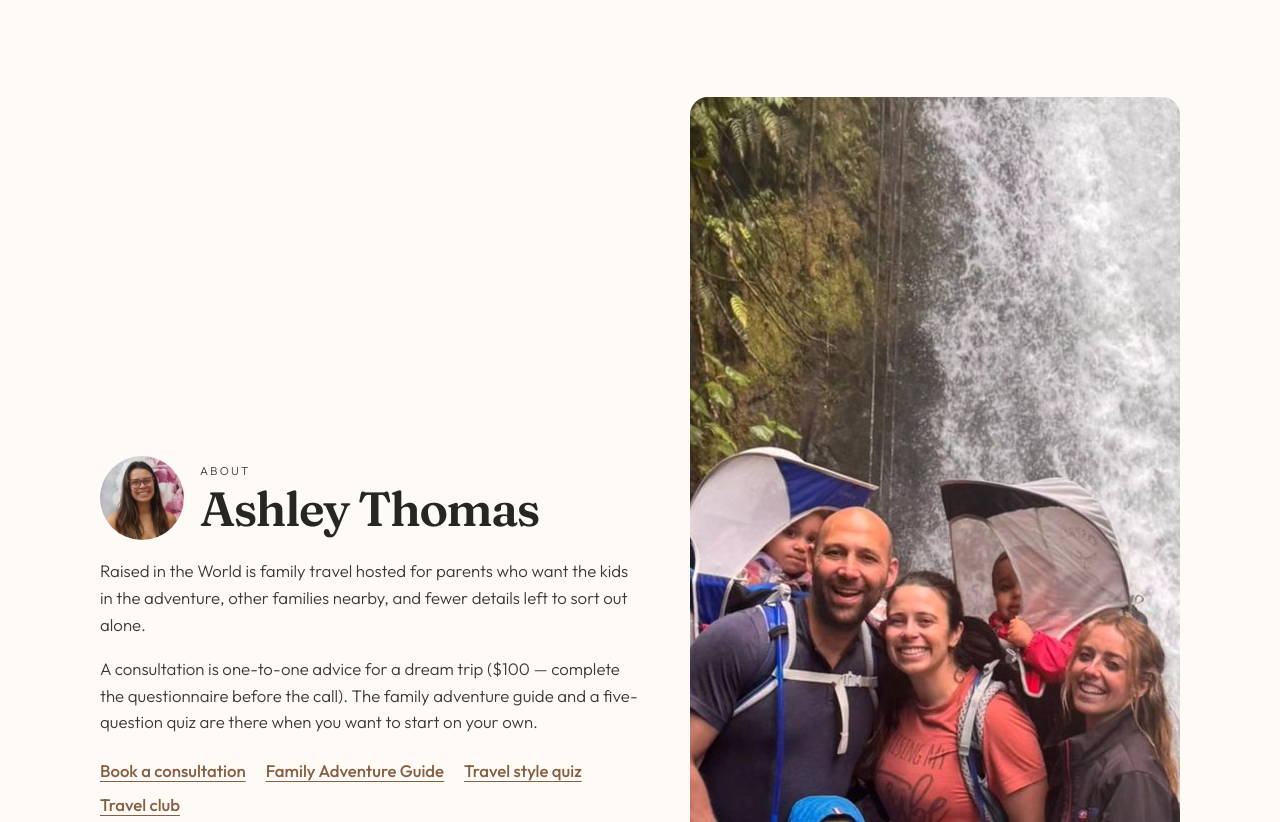
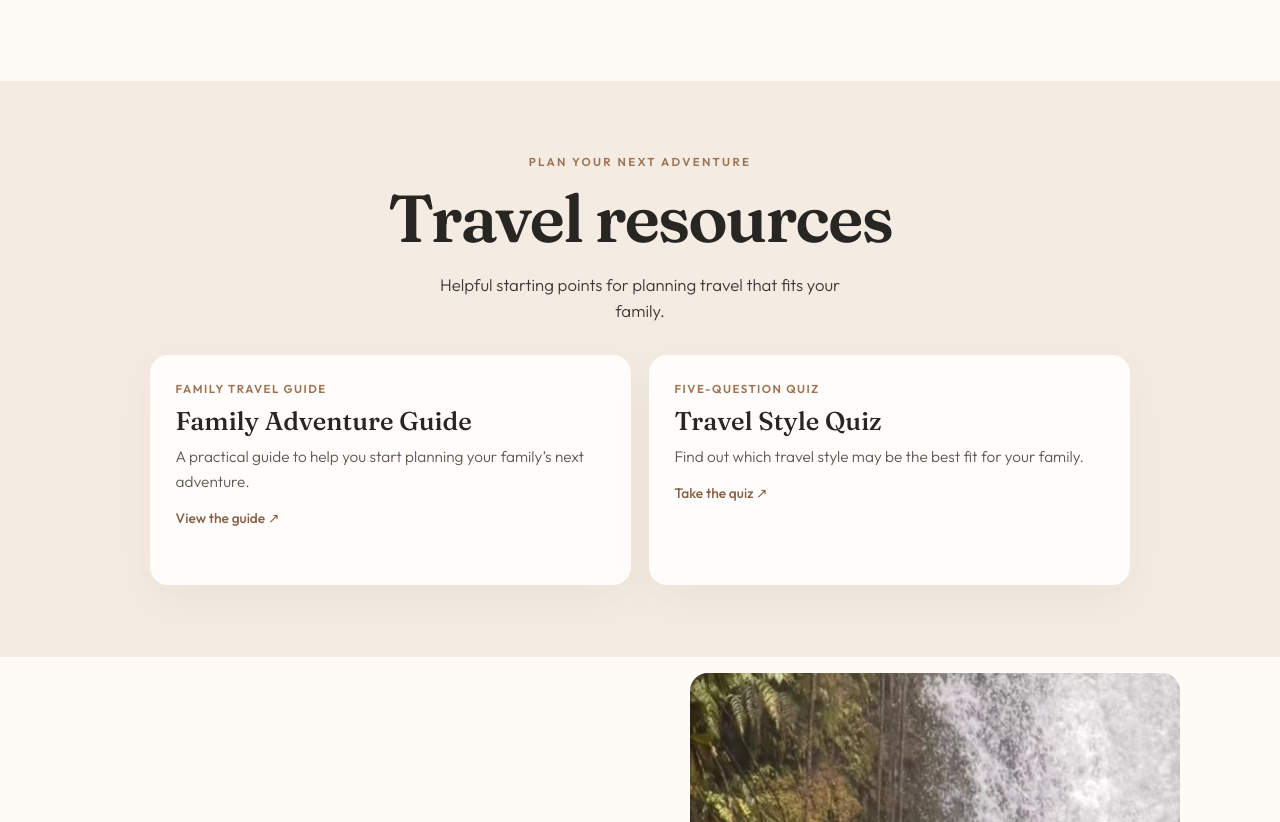
Before and after one commit to websmmaths/raisedintheworld, a plain HTML site: page index.html in a window 1280 px wide. Shown: the part 1380-2202 px from the top of the page. Drawn offline with Linux system fonts and the light colour scheme.

Commit message:
Add resources and newsletter links to the homepage

```diff
--- a/index.html
+++ b/index.html
@@ -19,9 +19,9 @@
       </a>
       <nav class="nav" aria-label="Primary">
         <a href="#about">About</a>
-        <a href="https://v2.stan.store/Raisedintheworld/p/book-your-15-min-travel-consultation-?lang=en">Services</a>
         <a href="#trips">Group Trips</a>
-        <a href="https://v2.stan.store/Raisedintheworld/p/the-family-adventure-guide?lang=en">Resources</a>
+        <a href="#resources">Resources</a>
+        <a class="btn btn-newsletter" href="https://app.tern.travel/public/forms/WlwMiCXL6wgWtOTvWgu0ig/responses/new">Join the newsletter</a>
         <a class="btn" href="https://v2.stan.store/Raisedintheworld/p/book-your-15-min-travel-consultation-?lang=en">Plan a trip</a>
       </nav>
     </div>
@@ -89,6 +89,28 @@
       </div>
     </section>
 
+    <section class="resources" id="resources" aria-labelledby="resources-title">
+      <div class="wrap resources-inner">
+        <p class="eyebrow">Plan your next adventure</p>
+        <h2 id="resources-title">Travel resources</h2>
+        <p class="sub">Helpful starting points for planning travel that fits your family.</p>
+        <div class="resource-grid">
+          <a class="resource-card" href="https://v2.stan.store/Raisedintheworld/p/the-family-adventure-guide?lang=en">
+            <span class="resource-type">Family travel guide</span>
+            <span class="resource-name">Family Adventure Guide</span>
+            <span class="resource-description">A practical guide to help you start planning your family’s next adventure.</span>
+            <span class="resource-action">View the guide <span aria-hidden="true">↗</span></span>
+          </a>
+          <a class="resource-card" href="https://app.youform.com/forms/fmzf51zq">
+            <span class="resource-type">Five-question quiz</span>
+            <span class="resource-name">Travel Style Quiz</span>
+            <span class="resource-description">Find out which travel style may be the best fit for your family.</span>
+            <span class="resource-action">Take the quiz <span aria-hidden="true">↗</span></span>
+          </a>
+        </div>
+      </div>
+    </section>
+
     <section class="about" id="about">
       <div class="wrap about-grid">
         <div class="about-copy">
--- a/styles.css
+++ b/styles.css
@@ -78,6 +78,17 @@ a { color: inherit; }
 
 .btn:hover { background: var(--bronze-deep); }
 
+.btn-newsletter {
+  border: 1px solid var(--bronze);
+  background: transparent;
+  color: var(--bronze-deep);
+}
+
+.btn-newsletter:hover {
+  background: var(--bronze);
+  color: #fff;
+}
+
 button.btn {
   border: 0;
   font-family: inherit;
@@ -141,6 +152,7 @@ button.btn:disabled {
 
 .hero h1,
 .soon h2,
+.resources h2,
 .about h2 {
   margin: 0;
   font-family: var(--serif);
@@ -218,6 +230,74 @@ button.btn:disabled {
 .soon h2 {
   font-size: clamp(2.8rem, 5.5vw, 4.15rem);
   line-height: 1.02;
+}
+
+.resources {
+  background: var(--band);
+  padding: 4.5rem 0;
+  text-align: center;
+}
+
+.resources h2 {
+  font-size: clamp(2.8rem, 5.5vw, 4.15rem);
+  line-height: 1.02;
+}
+
+.resources-inner { max-width: 980px; }
+
+.resource-grid {
+  display: grid;
+  grid-template-columns: repeat(2, minmax(0, 1fr));
+  gap: 1.1rem;
+  margin-top: 1.85rem;
+  text-align: left;
+}
+
+.resource-card {
+  display: grid;
+  align-content: start;
+  gap: 0.55rem;
+  min-height: 230px;
+  padding: 1.55rem 1.6rem;
+  border-radius: 18px;
+  background: var(--card);
+  color: var(--ink);
+  text-decoration: none;
+  box-shadow: var(--shadow);
+  transition: transform 0.15s ease, box-shadow 0.15s ease;
+}
+
+.resource-card:hover {
+  transform: translateY(-2px);
+  box-shadow: 0 18px 42px rgba(90, 62, 40, 0.1);
+}
+
+.resource-type {
+  color: var(--bronze);
+  font-size: 0.72rem;
+  font-weight: 600;
+  letter-spacing: 0.13em;
+  text-transform: uppercase;
+}
+
+.resource-name {
+  font-family: var(--serif);
+  font-size: 1.6rem;
+  font-weight: 520;
+  line-height: 1.15;
+}
+
+.resource-description {
+  color: var(--muted);
+  font-size: 0.96rem;
+}
+
+.resource-action {
+  align-self: end;
+  margin-top: 0.25rem;
+  color: var(--bronze-deep);
+  font-size: 0.86rem;
+  font-weight: 500;
 }
 
 .soon .accent { margin-top: 0.08em; }
@@ -415,6 +495,7 @@ button.btn:disabled {
   html { scroll-padding-top: 12rem; }
 
   .feature-grid,
+  .resource-grid,
   .about-grid { grid-template-columns: 1fr; }
 
   .family { max-width: 520px; }
@@ -435,7 +516,8 @@ button.btn:disabled {
   .hero { padding: 3.25rem 0 3.5rem; }
 
   .features,
-  .soon { padding-block: 3.25rem; }
+  .soon,
+  .resources { padding-block: 3.25rem; }
 
   .trip-item { padding: 0.95rem 1rem; }
 
```
